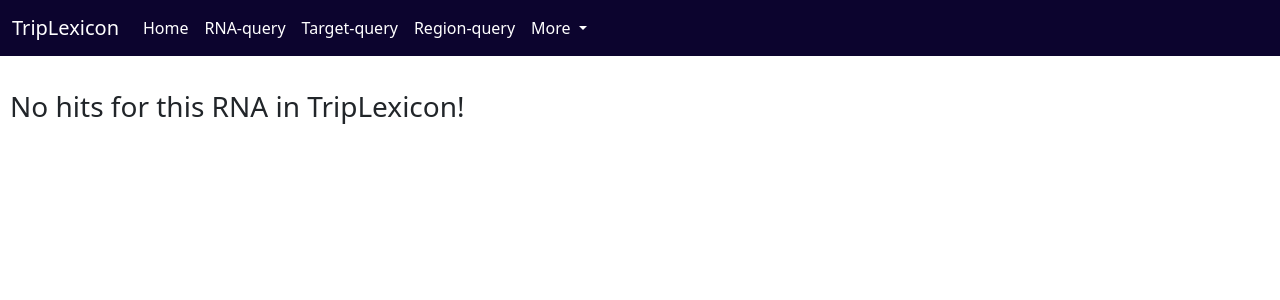
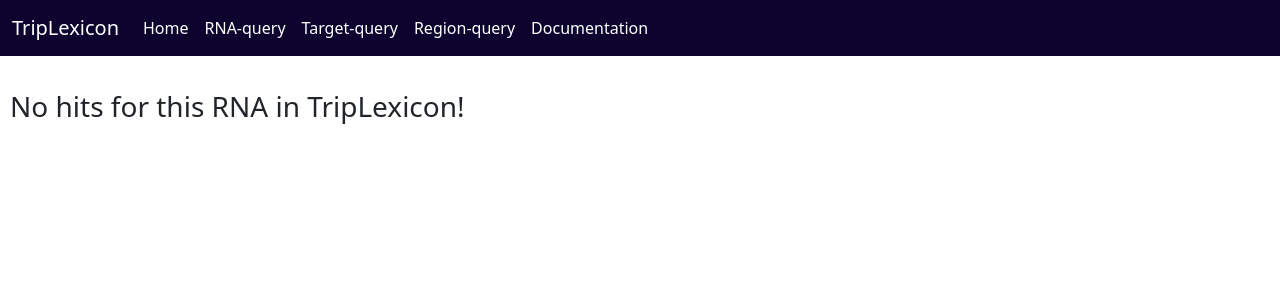
Before and after one commit to SchulzLab/TripLexicon, a Django app: page /Gene_detail/1/ in a window 1280 px wide. Shown: the top 300 px of the page. Run offline with Django 4.2, Linux system fonts and the light colour scheme; some libraries are stand-ins or nearby versions.

Commit message:
update navbar

```diff
--- a/TriplexDB/website/templates/TriplexDB/navbar.html
+++ b/TriplexDB/website/templates/TriplexDB/navbar.html
@@ -10,7 +10,9 @@
 <nav class="navbar navbar-expand-lg" style="background-color: #0c042e;">
   <div class="container-fluid">
     <a class="navbar-brand" href="{% url 'home' %}" style="color: white">TripLexicon</a>
-    <button class="navbar-toggler" type="button" data-bs-toggle="collapse" style="color: white" data-bs-target="#navbarSupportedContent" aria-controls="navbarSupportedContent" aria-expanded="false" aria-label="Toggle navigation">
+    <button class="navbar-toggler" type="button" data-bs-toggle="collapse" style="color: white"
+      data-bs-target="#navbarSupportedContent" aria-controls="navbarSupportedContent" aria-expanded="false"
+      aria-label="Toggle navigation">
       <span class="navbar-toggler-icon"></span>
     </button>
     <div class="collapse navbar-collapse" id="navbarSupportedContent">
@@ -27,13 +29,9 @@
         <li class="nav-item">
           <a class="nav-link" href="{% url 'search_gen_region_home' %}" style="color: white">Region-query</a>
         </li>
-          <li class="nav-item dropdown">
-          <a class="nav-link dropdown-toggle" href="#" role="button" data-bs-toggle="dropdown" aria-expanded="false" style="color: white">
-            More
-          </a>
-          <ul class="dropdown-menu">
-            <li><a class="dropdown-item" href="https://triplexicon-webserver.readthedocs.io/en/latest/index.html">Documentation</a></li>
-          </ul>
+        <li class="nav-item">
+          <a class="nav-link" href="https://triplexicon-webserver.readthedocs.io/en/latest/index.html"
+            style="color: white">Documentation</a>
         </li>
       </ul>
 
```
